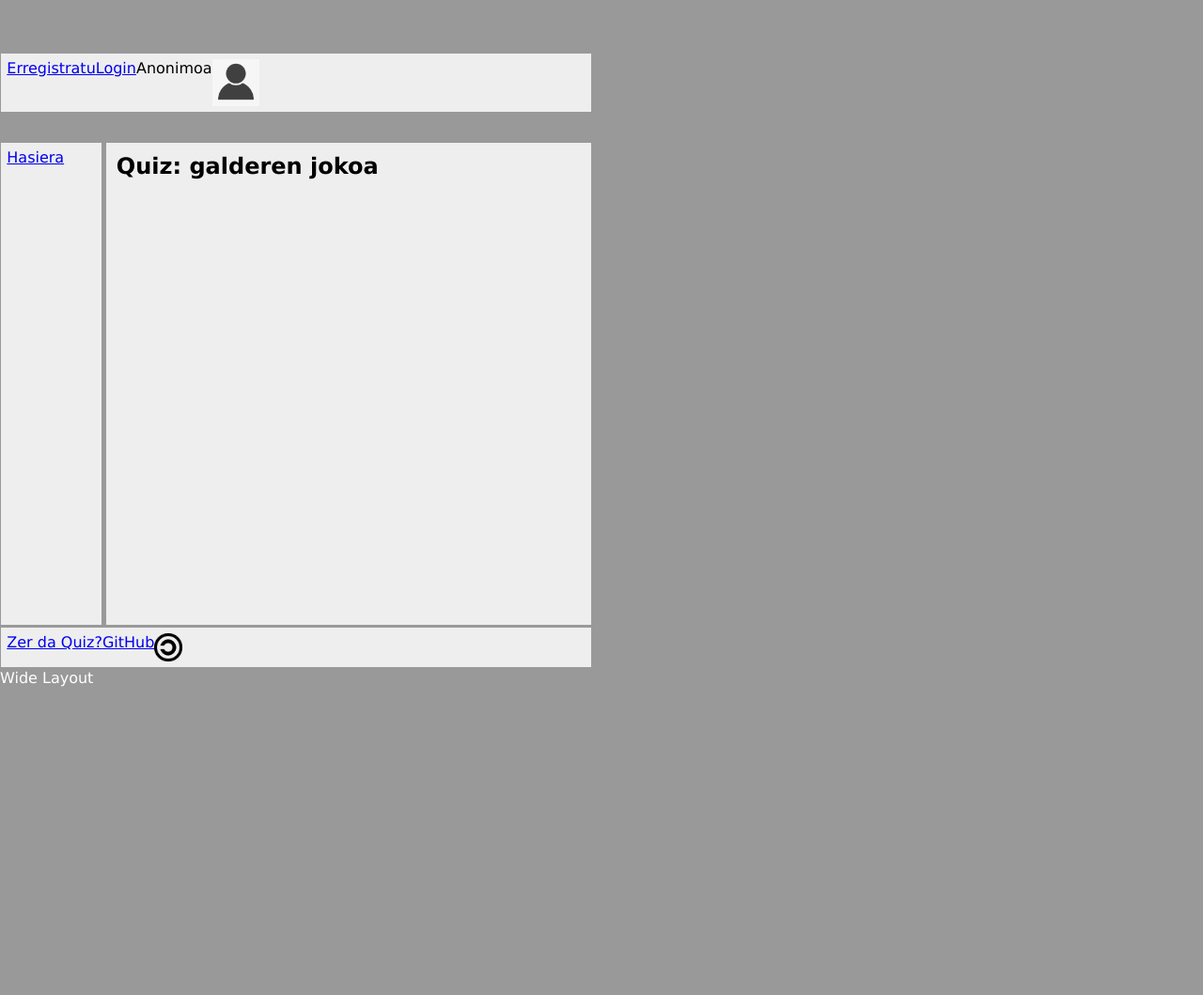
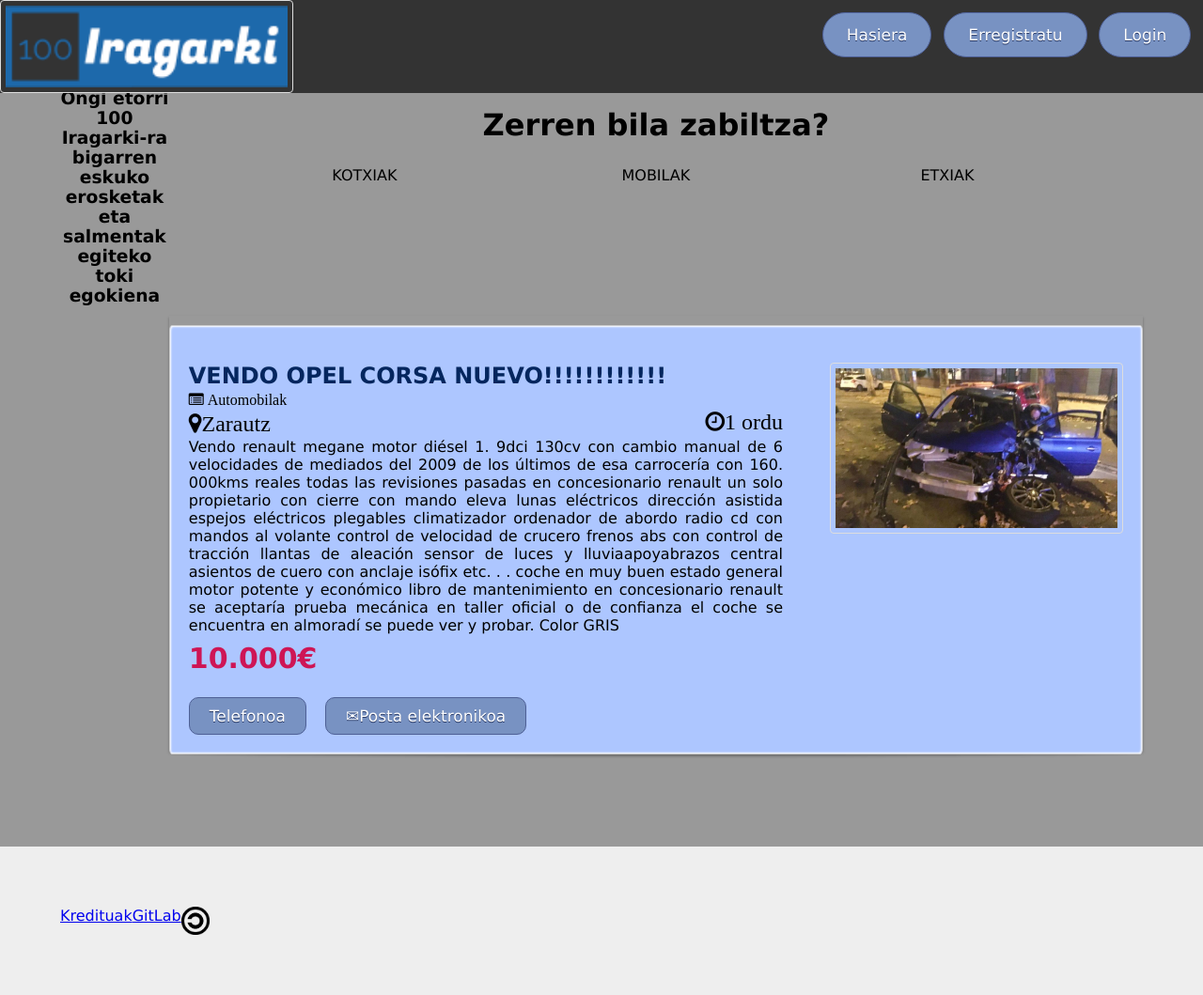
Before and after one commit to juletx/iragarkiak, a PHP site: page /wst03/php/Layout.php in a window 1280 px wide. Shown: the whole page at 94% size. Before the commit the page ends 731 px from the top, so only its background shows below. Run offline with PHP 8.4, Linux system fonts and the light colour scheme.

Commit message:
Head, Menua eta Footer aldatu

```diff
--- a/html/Footer.html
+++ b/html/Footer.html
@@ -1,6 +1,6 @@
 <footer class='main' id='f1'>
-    <p><a href="http://es.wikipedia.org/wiki/Quiz" target="_blank">Zer da Quiz?</a></p>
-    <p><a href="https://github.com/juletx/wst03">GitHub</a></p>
+	<span><a href="../php/Credits.php">Kredituak</a></span>
+    <p><a href="https://gitlab.com/juletx/Iragarkiak">GitLab</a></p>
     <img src="../images/licence.png" alt="lizentzia" height="30" width="30" />
 </footer>
 </div>
--- a/html/Head.html
+++ b/html/Head.html
@@ -1,7 +1,9 @@
-<meta name="tipo_contenido" content="text/html;" http-equiv="content-type" charset="utf-8">
-<title>Galderak</title>
+<title>100 Iragarki</title>
+<meta name="tipo_contenido" content="text/html;" http-equiv="content-type" charset="utf-8" />
+<meta name="viewport" content="width=device-width, initial-scale=1" />
 <link rel='stylesheet' type='text/css' href='../styles/Style.css' />
 <link rel='stylesheet' type='text/css' media='only screen and (min-width: 530px) and (min-device-width: 481px)'
     href='../styles/Wide.css' />
 <link rel='stylesheet' type='text/css' media='only screen and (max-width: 480px)' href='../styles/Smartphone.css' />
+<link rel="stylesheet" href="https://cdnjs.cloudflare.com/ajax/libs/font-awesome/4.7.0/css/font-awesome.min.css">
 <script src="../js/jquery-3.4.1.min.js"></script>
--- a/html/Navbar.html
+++ b/html/Navbar.html
@@ -1,5 +1,5 @@
 <header class="navbar">
-  <img src="images/logo.png">
-  <a href="#irekisesioa" class="buttonIrekiSesioa">Ireki sesioa</a>
-  <a href="#produktuaigo" class="buttonProduktuaIgo">Produktua igo</a>
+	<img src="images/logo.png">
+	<a href="#irekisesioa" class="buttonIrekiSesioa">Ireki sesioa</a>
+	<a href="#produktuaigo" class="buttonProduktuaIgo">Produktua igo</a>
 </header>
--- a/php/Credits.php
+++ b/php/Credits.php
@@ -13,11 +13,11 @@
 		<div>
 			<h2>Kredituak</h2>
 			<br>
-			<h3>Deiturak: Julen Etxaniz eta Aitor Zubillaga</h3>
+			<h3>Deiturak: Markel Azpeitia, Julen Etxaniz, Jokin Irastorza eta Aitor Zubillaga</h3>
 
 			<h3>Ikastegia: Informatika Fakultatea</h3>
 
-			<h3>Espezialitatea: Software Ingeniaritza</h3>
+			<h3>Espezialitateak: Software Ingeniaritza eta Konputagailuen Ingeniaritza</h3>
 
 			<h3>Udalerria: Azpeitia</h3>
 			<br>
--- a/php/Layout.php
+++ b/php/Layout.php
@@ -3,18 +3,67 @@
 <html>
 
 <head>
-    <?php include '../html/Head.html'?>
+    <?php include '../html/Head.html' ?>
 </head>
 
 <body>
-    <?php include '../php/Menus.php' ?>
-    <section class="main" id="s1">
-        <div>
+	<?php include '../php/Menus.php' ?>
+    <div class="main">
+		<span class="sarrera">
+			<h3>Ongi etorri 100 Iragarki-ra bigarren eskuko erosketak eta salmentak egiteko toki egokiena</h3>
+		</span>
+		<div class="home">
+			<div class="home-title">
+				<h1>Zerren bila zabiltza?</h1>
+			</div>
+			<div class="home-kategoriak">
+				<ul class="home-kategoriak-lista">
+					<li>KOTXIAK</li>
+					<li>MOBILAK</li>
+					<li>ETXIAK</li>
+				</ul>
+			</div>
+			<div class="shadow">
+				<div class="home-anuntzio">
+					<div class="home-anuntzio-head"> </div>
+					<div class="home-anuntzio-detail">
+						<div class="home-anuntzio-detail-textu">
+							<a href=""><b>VENDO OPEL CORSA NUEVO!!!!!!!!!!!!</b></a><br>
+							<i class="fa fa-list-alt" aria-hidden="true"> Automobilak</i>
+							<div class="home-anuntzio-detail-textu-tokiordu">
+								<span class="home-anuntzio-detail-textu-toki"><i class="fa fa-map-marker"
+										style="font-size:24px">Zarautz</i></span>
+								<span class="home-anuntzio-detail-textu-denbora"><i class="fa fa-clock-o"
+										aria-hidden="true" style="font-size:24px">1 ordu</i></span>
+							</div>
+							<div class="home-anuntzio-detail-deskripzio">
+								Vendo renault megane motor diésel 1. 9dci 130cv con cambio manual de 6 velocidades de
+								mediados del 2009 de los últimos de esa carrocería con 160. 000kms reales todas las
+								revisiones pasadas en concesionario renault un solo propietario con cierre con mando
+								eleva lunas eléctricos dirección asistida espejos eléctricos plegables climatizador
+								ordenador de abordo radio cd con mandos al volante control de velocidad de crucero
+								frenos abs con control de tracción llantas de aleación sensor de luces y
+								lluviaapoyabrazos central asientos de cuero con anclaje isófix etc. . . coche en muy
+								buen estado general motor potente y económico libro de mantenimiento en concesionario
+								renault se aceptaría prueba mecánica en taller oficial o de confianza el coche se
+								encuentra en almoradí se puede ver y probar. Color GRIS
+							</div>
+						</div>
+						<div class="home-anuntzio-detail-irudi">
+							<img class="home-anuntzio-detail-irudi-txiki" src="../images/destrozauta.jpg">
+						</div>
+					</div>
+					<p class="prezioa">10.000€</p><br><br><br>
+					<div class="home-anuntzio-footer">
+						<a href="#" class="home-anuntzio-footer-kontaktua">Telefonoa</a>
+						<a href="#" class="home-anuntzio-footer-kontaktua">&#9993;Posta elektronikoa</a>
+					</div>
+				</div>
+			</div>
 
-            <h2>Quiz: galderen jokoa</h2>
-
-        </div>
-    </section>
+			<br>
+		</div>
+	</div>
     <?php include '../html/Footer.html' ?>
 </body>
 
--- a/php/LogOut.php
+++ b/php/LogOut.php
@@ -14,9 +14,10 @@
 			session_destroy();
 			echo "<script>window.location.href = '../php/Layout.php'</script>".PHP_EOL;
 			// echo "<script>if (confirm('Ziur al zaude?')) {alert('Gero arte ".$_GET['eposta']."'); window.location.href = '../php/Layout.php'} else {history.go(-1)}</script>".PHP_EOL;
+                // echo "<script>if (confirm('Ziur al zaude?')) {alert('Gero arte ".$_GET['eposta']."'); window.location.href = '../php/Layout.php'} else {history.go(-1)}</script>".PHP_EOL;
+			// echo "<script>if (confirm('Ziur al zaude?')) {alert('Gero arte ".$_GET['eposta']."'); window.location.href = '../php/Layout.php'} else {history.go(-1)}</script>".PHP_EOL;
 		?>
 		</div>
-    </section>
 	<?php include '../html/Footer.html' ?>
 </body>
 
--- a/php/Menus.php
+++ b/php/Menus.php
@@ -1,63 +1,27 @@
-<div id='page-wrap'>
-    <header class='main' id='h1'>
+<header class='navbar'>
+	<img src="../images/logo.png">
 
-	<?php if (empty($_SESSION["eposta"])) { ?>
+<?php if (empty($_SESSION["email"])) { ?>
 
-		<span><a href="SignUp.php">Erregistratu</a></span>
-		<span><a href="LogIn.php">Login</a></span>
-		<span>Anonimoa</span>
-		<img id="argazkia" src="../images/Anonimoa.png" alt="argazkia" class="argazkiaLogin">
-    </header>
-	<nav class='main' id='n1' role='navigation'>
-        <span><a href="Layout.php">Hasiera</a></span>
-		<span><a href="Credits.php">Kredituak</a></span>
-	</nav>
+	<span><a href="LogIn.php" class="buttonIrekiSesioa">Login</a></span>
+	<span><a href="SignUp.php">Erregistratu</a></span>
 
-	<?php } else { $eposta = $_SESSION["eposta"]; ?>
+<?php } else { $email = $_SESSION["email"]; ?>
 
-		<span><a href="LogOut.php">Logout</a></span>
-        <span><?php echo $eposta ?></span>
+	<span style="color:blue;"><?php echo $email ?></span>
+	<span><a href="LogOut.php">Logout</a></span>
 
-		<?php
-		include '../php/DbConfig.php';
-		$esteka = mysqli_connect($zerbitzaria, $erabiltzailea, $gakoa, $db) or die("Errorea datu-baseko konexioan");
+<?php if ($email == "admin@ehu.es") { ?>
 
-		$sql = "SELECT argazkia FROM users WHERE eposta='$eposta'";
-		$emaitza = mysqli_query($esteka, $sql);
+	<span><a href="HandlingAccounts.php">Erabiltzaileak kudeatu</a></span>
 
-		if (!$emaitza) {
-			echo "Errorea datu basearen kontsultan".PHP_EOL;
-		} else {
-			$lerroKopurua = mysqli_num_rows($emaitza);
-			if ($lerroKopurua == 0) {
-				echo "<script>alert('Argazkirik ez eposta honentzat')</script>".PHP_EOL;
-			} else {
-				$row = mysqli_fetch_array($emaitza, MYSQLI_ASSOC);
-				$helbidea = $row['argazkia'];
-				echo '<img id="argazkia" src="'.$helbidea.'" alt="argazkia" class="argazkiaLogin">'.PHP_EOL;
-			}
-		}
+<?php } else { ?>
 
-		mysqli_free_result($emaitza);
-		mysqli_close($esteka);
-		?>
-	</header>
-	<nav class='main' id='n1' role='navigation'>
-		<span><a href="Layout.php">Hasiera</a></span>
+	<span><a href="">Produktua ezabatu</a></span>
+	<span><a href="" class="buttonProduktuaIgo">Produktua igo</a></span>
+	<span><a href="">Produktuak ikusi</a></span>
 
-	<?php if ($eposta == "admin@ehu.es") { ?>
+<?php } } ?>
 
-		<span><a href="HandlingAccounts.php">Erabiltzaileak kudeatu</a></span>
-
-	<?php } else { ?>
-
-		<span><a href="HandlingQuizesAjax.php">Galderak kudeatu</a></span>
-		<span><a href="ShowQuestionsWithImage.php">Galderak ikusi</a></span>
-		<span><a href="ClientGetQuestion.php">Galderak eskuratu</a></span>
-
-	<?php } ?>
-
-		<span><a href="Credits.php">Kredituak</a></span>
-	</nav>
-
-	<?php } ?>
+	<span><a href="Layout.php">Hasiera</a></span>
+</header>
--- a/php/SecurityUsers.php
+++ b/php/SecurityUsers.php
@@ -1,6 +1,6 @@
 <?php
 session_start();
-if (!isset($_SESSION['email']) || empty($_SESSION['email'] || $_SESSION['email'] == "admin@ehu.es")) {
+if (!isset($_SESSION['email']) || empty($_SESSION['email']) || $_SESSION['email'] == "admin@ehu.es") {
     echo "<script>alert('Ikasle eta irakasleak bakarrik sar daitezke hemen.'); window.location.href = '../php/Layout.php';</script>";
     exit();
 }
--- a/styles/Style.css
+++ b/styles/Style.css
@@ -6,8 +6,9 @@
 }
 
 html {
-    font-family: verdana,sans-serif;
+	font-family: verdana, sans-serif;
 }
+
 body {
 	margin: 0;
 	background-color: #d1e3ff;
@@ -52,12 +53,15 @@ nav span {
 	font-size: smaller;
 }
 
-table, th, td {
+table,
+th,
+td {
 	border: 2px solid black;
 	border-collapse: collapse;
 }
 
-th, td {
+th,
+td {
 	padding: 5px;
 }
 
@@ -115,9 +119,10 @@ div#erabiltzaileKop {
 	background-color: #333;
 	position: fixed;
 	width: 100%;
-  top:0;
+	top: 0;
 }
-.navbar img{
+
+.navbar img {
 	float: left;
 	border: 1px solid #ddd;
 	border-radius: 4px;
@@ -126,37 +131,40 @@ div#erabiltzaileKop {
 }
 
 .navbar a {
-	margin-top:1%;
-    margin-right:1%;
-	background-color:#7892c2;
-	border-radius:28px;
-	border:1px solid #4e6096;
-	display:inline-block;
-	cursor:pointer;
-	color:#ffffff;
-	font-size:17px;
-	padding:13px 25px;
-	text-decoration:none;
-	text-shadow:0px 1px 0px #283966;
-	float:right;
+	margin-top: 1%;
+	margin-right: 1%;
+	background-color: #7892c2;
+	border-radius: 28px;
+	border: 1px solid #4e6096;
+	display: inline-block;
+	cursor: pointer;
+	color: #ffffff;
+	font-size: 17px;
+	padding: 13px 25px;
+	text-decoration: none;
+	text-shadow: 0px 1px 0px #283966;
+	float: right;
 }
+
 .navbar a:hover {
-	background-color:#476e9e;
+	background-color: #476e9e;
 }
+
 .nabar a:active {
-	position:relative;
-	top:1px;
+	position: relative;
+	top: 1px;
 }
 
 .sarrera {
 	float: left;
 	display: block;
 }
+
 .main {
 	text-align: center;
 	padding: 5%;
 	margin-top: 30px;
-  display:flex
+	display: flex
 }
 
 .home {
@@ -170,16 +178,15 @@ div#erabiltzaileKop {
 }
 
 .home-kategoriak {
-	text-align:center;
+	text-align: center;
 }
 
-.home-kategoriak-lista li
-{
-   margin:auto;
-   display:block;
-   float:left;
-   width:300px;
-   height:150px;
+.home-kategoriak-lista li {
+	margin: auto;
+	display: block;
+	float: left;
+	width: 300px;
+	height: 150px;
 	padding: 5px;
 }
 
@@ -200,28 +207,26 @@ div#erabiltzaileKop {
 	display: flex;
 }
 
-.home-anuntzio-detail-textu{
+.home-anuntzio-detail-textu {
 	padding-right: 50px;
 }
 
-.home-anuntzio-detail-textu a{
+.home-anuntzio-detail-textu a {
 	color: #6d98fc;
 	text-decoration: none;
 	font-size: 150%;
 }
 
-.home-anuntzio-detail-irudi{
+.home-anuntzio-detail-irudi {}
 
-}
-
-.home-anuntzio-detail-irudi-txiki{
+.home-anuntzio-detail-irudi-txiki {
 	border: 1px solid #ddd;
 	border-radius: 4px;
 	padding: 5px;
 	width: 300px;
 }
 
-.prezioa{
+.prezioa {
 	display: block;
 	color: #ce1555;
 	font-weight: bold;
@@ -232,59 +237,64 @@ div#erabiltzaileKop {
 	line-height: 1;
 }
 
-.home-anuntzio-footer{
+.home-anuntzio-footer {
 	display: flex;
 }
+
 .home-anuntzio-footer-kontaktua {
-	margin-top:10px;
-  margin-right:20px;
-	background-color:#7892c2;
-	border-radius:10px;
-	border:1px solid #4e6096;
-	display:inline-block;
-	cursor:pointer;
-	color:#ffffff;
-	font-size:17px;
-	padding:9px 21px;
-	text-decoration:none;
-	text-shadow:0px 1px 0px #283966;
+	margin-top: 10px;
+	margin-right: 20px;
+	background-color: #7892c2;
+	border-radius: 10px;
+	border: 1px solid #4e6096;
+	display: inline-block;
+	cursor: pointer;
+	color: #ffffff;
+	font-size: 17px;
+	padding: 9px 21px;
+	text-decoration: none;
+	text-shadow: 0px 1px 0px #283966;
 }
+
 .home-anuntzio-footer-kontaktua:hover {
-	background-color:#476e9e;
+	background-color: #476e9e;
 }
+
 .home-anuntzio-footer-kontaktua:active {
-	position:relative;
-	top:1px;
+	position: relative;
+	top: 1px;
 }
 
 .home-anuntzio-detail-textu-toki {
 	margin-top: 0.5%;
 }
 
-.home-anuntzio-detail-deskripzio{
+.home-anuntzio-detail-deskripzio {
 	margin-top: 0.5%;
 }
 
-.home-anuntzio-detail-textu-tokiordu{
-  width:100%;
+.home-anuntzio-detail-textu-tokiordu {
+	width: 100%;
 }
 
-.home-anuntzio-detail-textu b{
-  color:  #04265e;
-}
-.home-anuntzio-detail-textu-denbora{
-  float:right;
+.home-anuntzio-detail-textu b {
+	color: #04265e;
 }
 
-.home-anuntzio-detail-textu i{
+.home-anuntzio-detail-textu-denbora {
+	float: right;
+}
+
+.home-anuntzio-detail-textu i {
 	margin-top: 0.5%;
 }
+
 .shadow {
 	-webkit-border-radius: 0% 0% 100% 100% / 0% 0% 8px 8px;
--webkit-box-shadow: rgba(0, 0, 0,.30) 0 2px 3px;
+	-webkit-box-shadow: rgba(0, 0, 0, .30) 0 2px 3px;
 }
 
-.ad-big{
+.ad-big {
 	margin-left: 10%;
 	margin-right: 10%;
 	margin-top: 10px;
@@ -301,13 +311,13 @@ div#erabiltzaileKop {
 	padding-right: 10%;
 }
 
-.ad-big-header{
+.ad-big-header {
 	display: inline-block;
 	display: flex;
 
 }
 
-.avatar-small{
+.avatar-small {
 	float: left;
 	overflow: hidden;
 	width: 80px;
@@ -315,19 +325,19 @@ div#erabiltzaileKop {
 	border-radius: 50%;
 }
 
-.ad-image img{
-  width:1000px;
+.ad-image img {
+	width: 1000px;
 	display: inline-block;
-  margin-top:2%;
+	margin-top: 2%;
 
 }
 
-.home-anuntzio-detail-deskripzio{
+.home-anuntzio-detail-deskripzio {
 	text-align: justify;
 }
 
-.ad-big-header p{
+.ad-big-header p {
 	font-weight: bold;
 	font-size: 150%;
-  margin-left:60px;
+	margin-left: 60px;
 }
```
Also changed, not shown: index.php (+33 -10 lines), php/LogIn.php (+16 -17 lines), php/LogInIragarkiak.php (deleted, +0 -74 lines), php/SignUp.php (+38 -56 lines), php/SignUpIragarkiak.php (deleted, +0 -105 lines). Lines whose indentation alone changed are shown as unchanged.
